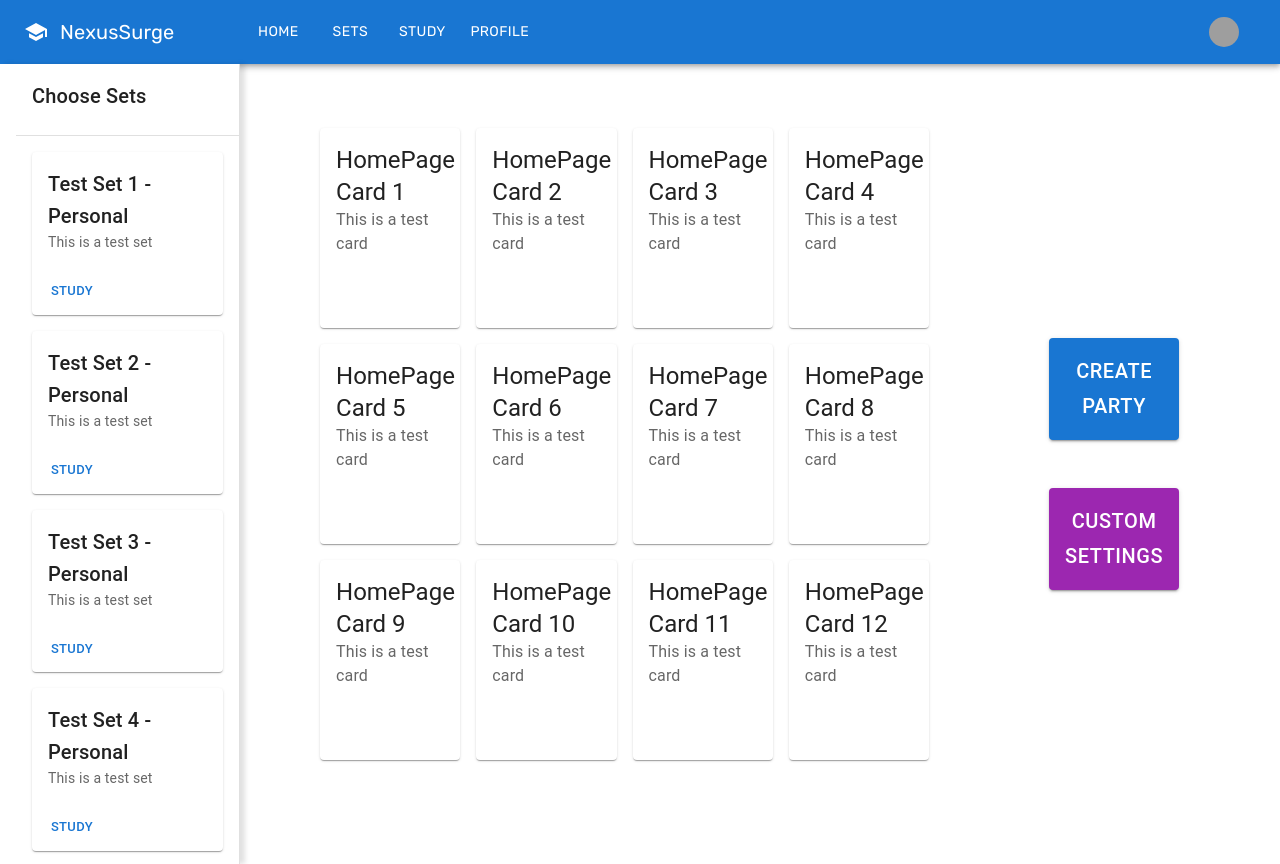
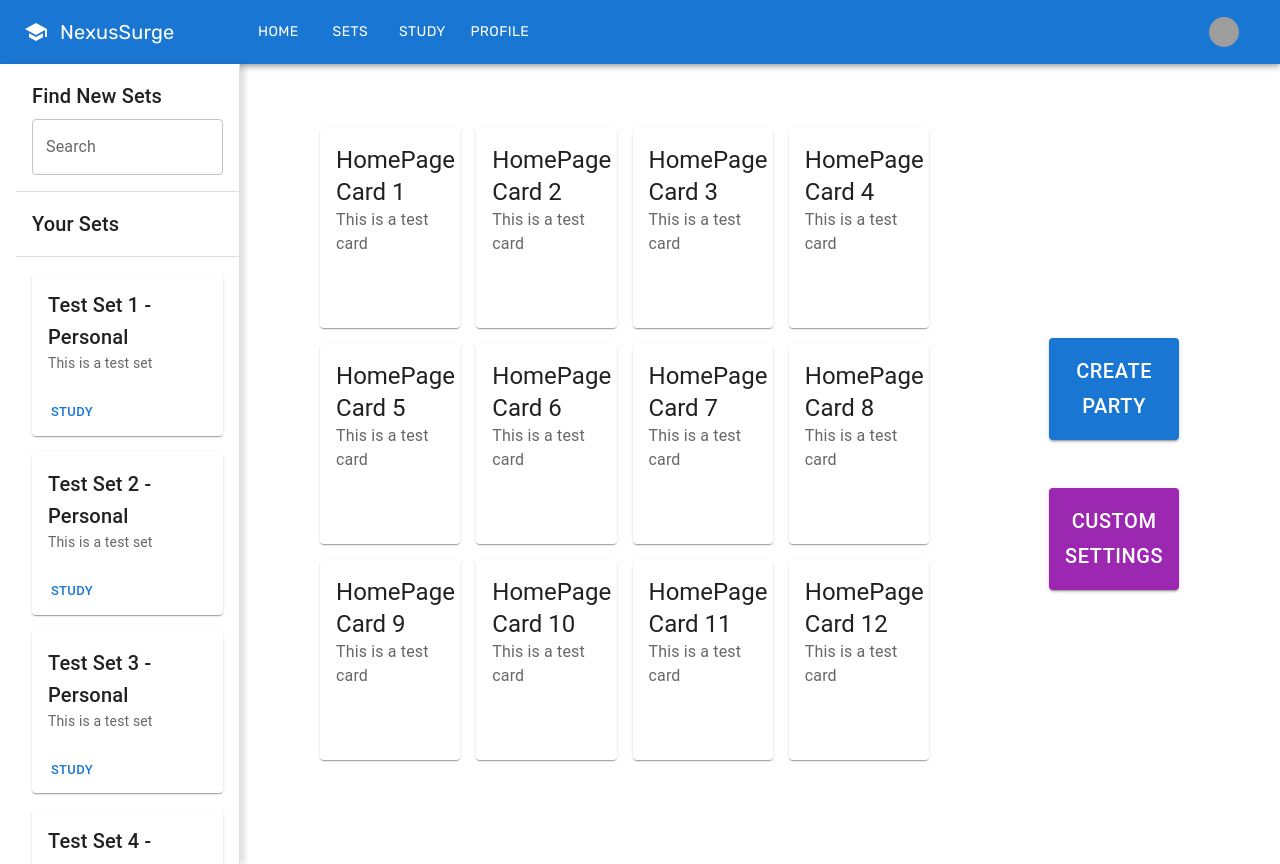
Before and after one commit to skancharapu775/NexusSurge, a React (Create React App) app in the folder nexussurge/: page /home in a window 1280 px wide. Built offline with nearby package versions, Linux system fonts and the light colour scheme; grey boxes are pictures that could not be loaded.

Commit message:
added search bar to side section

```diff
--- a/nexussurge/src/components/SideDrawer.js
+++ b/nexussurge/src/components/SideDrawer.js
@@ -1,7 +1,13 @@
-import React from 'react';
-import { Drawer, Typography, Stack, Card, CardContent, CardActions, Divider, Button, Box } from '@mui/material';
+import React, { useState } from 'react';
+import { Drawer, Typography, Stack, Card, CardContent, CardActions, Divider, Button, Box, TextField } from '@mui/material';
 
 export default function SideDrawer({ sets }) {
+  const [searchText, setSearchText] = useState('');
+
+  const filteredSets = sets.filter((set) =>
+    set.title.toLowerCase().includes(searchText.toLowerCase())
+  );
+
   return (
     <Drawer
       sx={{
@@ -25,12 +31,23 @@ export default function SideDrawer({ sets }) {
     >
       <Box sx={{ p: 2 }}>
         <Typography variant="h6" gutterBottom>
-          Choose Sets
+          Find New Sets
         </Typography>
+        <TextField
+          label="Search"
+          variant="outlined"
+          fullWidth
+          value={searchText}
+          onChange={(event) => setSearchText(event.target.value)}
+        />
       </Box>
       <Divider />
+      <Typography variant="h6" sx={{ p: 2 }}>
+        Your Sets
+        </Typography>
+        <Divider />
       <Stack spacing={2} sx={{ p: 2, paddingBottom: '75px' }}>
-        {sets.map((set) => (
+        {filteredSets.map((set) => (
           <Card key={set.id}>
             <CardContent>
               <Typography variant="h6" component="div">
--- a/nexussurge/src/pages/Home.js
+++ b/nexussurge/src/pages/Home.js
@@ -6,7 +6,8 @@ import SideDrawer from '../components/SideDrawer.js';
 import '../App.css';
 
 export function Home() {
-  /* Example API result from my sets */
+
+    /* Example API result from my sets */
   const test_user_sets_result = [
     {
       title: 'Test Set 1 - Personal',
@@ -106,7 +107,7 @@ export function Home() {
         description: 'This is a test card',
         link: 'https://example.com'
     }
-  ]
+  ];
 
   return (
     <>
```
